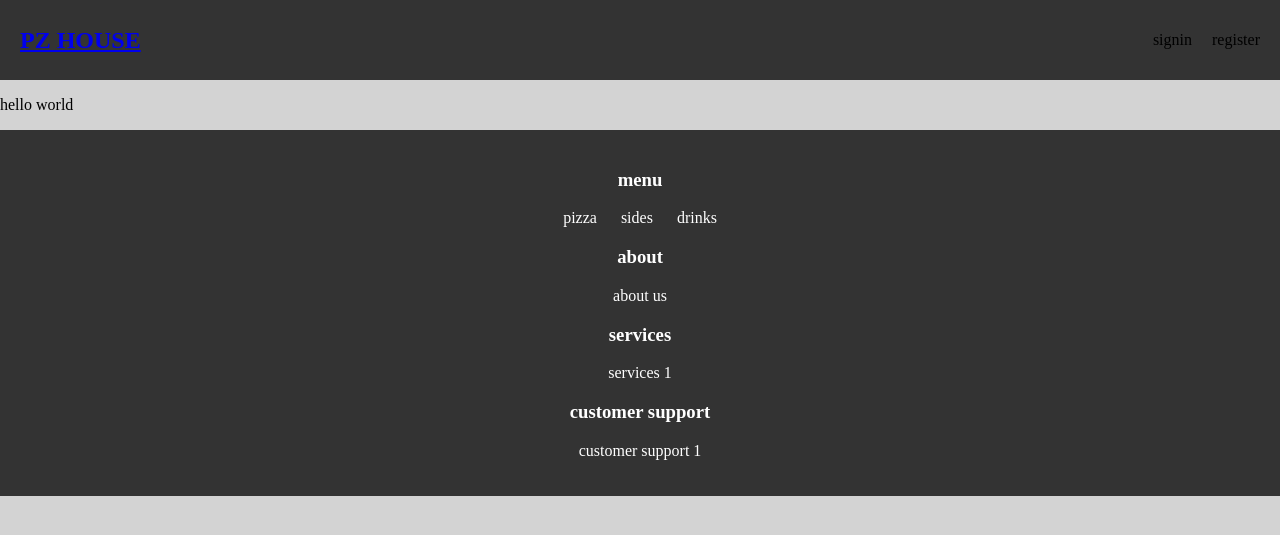
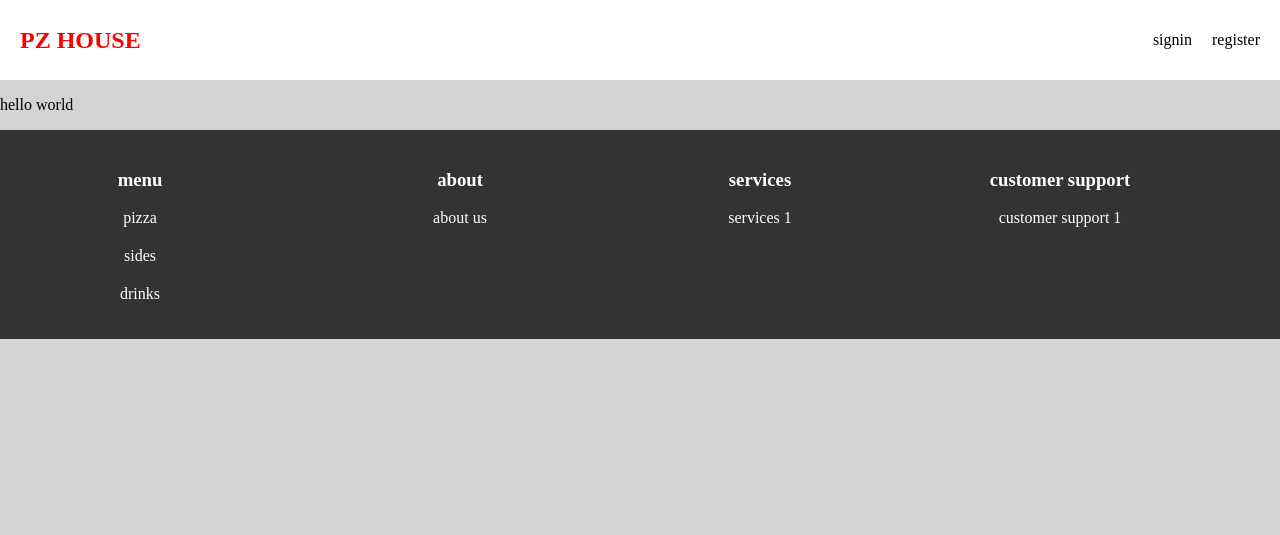
Before and after one commit to Omovigo/pizza_app, a Django app: page / in a window 1280 px wide. Shown: the top 535 px of the page. Run offline with Django 4.2, Linux system fonts and the light colour scheme.

Commit message:
base html and css fixed

```diff
--- a/pizza_app/static/css/main.css
+++ b/pizza_app/static/css/main.css
@@ -6,7 +6,7 @@ body {
 }
 
 nav {
-    background-color: #333; /* Dark background color for the navigation bar */
+    background-color: white; /* Dark background color for the navigation bar */
     height: 80px;
     width: 100%;
     display: flex; /* To make the logo and links align horizontally */
@@ -14,13 +14,15 @@ nav {
     align-items: center; /* To vertically center elements */
 }
 
-label.logo {
+label.logo a {
+    text-decoration: none;
     color: red;
     font-size: 24px;
     font-weight: bold;
     text-transform: uppercase;
     margin-left: 20px;
 }
+
 
 nav ul {
     list-style: none;
@@ -46,16 +48,21 @@ footer {
     color: white;
     padding: 20px;
     text-align: center;
+    display: flex;
+    flex-direction: column;
+
 }
 
 footer ul {
     list-style: none;
     padding: 0;
+    display: grid; /* Use CSS Grid for the footer */
+    grid-template-columns: repeat(auto-fit, minmax(200px, 1fr)); /* Create columns with a minimum width of 200px and a maximum of 1fr */
+    grid-gap: 20px; /* Add gap between grid items */
 }
 
 footer ul li {
-    display: inline;
-    margin: 0 10px;
+    display: block;
 }
 
 footer ul li a {
@@ -66,3 +73,52 @@ footer ul li a {
 footer ul li a:hover {
     color: #ff0000; /* Change link color on hover */
 }
+
+.container{
+    display: flex;
+    padding: 0;
+}
+
+.menu{
+    flex-grow: 1;
+    flex-basis: 60%;
+}
+.about{
+    flex-grow: 1;
+    flex-basis: 100%;
+}
+.services{
+    flex-grow: 1;
+    flex-basis: 100%;
+}
+.customer{
+    flex-grow: 1;
+    flex-basis: 100%;
+}
+.menu p{
+    line-height: 1;
+}
+/* Responsive styles */
+@media only screen and (max-width: 768px) {
+    /* Adjust styles for screens with a maximum width of 768px (e.g., tablets and mobile devices) */
+
+    /* Reduce the height of the navigation bar for smaller screens */
+    nav {
+        height: 60px;
+    }
+
+    /* Center the logo in the navigation bar for smaller screens */
+    label.logo {
+        margin: 0 auto;
+    }
+
+    /* Make the navigation links appear in a vertical list for smaller screens */
+    nav ul {
+        flex-direction: column;
+        margin-right: 0;
+    }
+
+    nav ul li {
+        margin: 10px 0;
+    }
+}
--- a/pizza_app/templates/pizza_app/base.html
+++ b/pizza_app/templates/pizza_app/base.html
@@ -15,7 +15,8 @@
         </nav>
         {% block content %}{% endblock content %}
         <footer>
-            <section>
+            <main class="container">
+                <section class="menu">
                     <h3>menu</h3>
                     <ul>
                         <li>pizza</li>
@@ -23,24 +24,25 @@
                         <li>drinks</li>
                     </ul>
                 </section>
-            <section>
+                <section class="about">
                     <h3>about</h3>
                     <ul>
                         <li>about us</li>
                     </ul>
-            </section>
+                </section class="services">
                 <section>
                     <h3>services</h3>
                     <ul>
                         <li>services 1</li>
                     </ul>
                 </section>
-            <section>
+                <section class="customer">
                     <h3>customer support</h3>
                     <ul>
                         <li>customer support 1</li>
                     </ul>
                 </section>
+            </main>
         </footer>
     </body>
 </html>
--- a/pizza_app/templates/pizza_app/index.html
+++ b/pizza_app/templates/pizza_app/index.html
@@ -3,8 +3,6 @@
 <html>
     <head>
         <title>index</title>
-        {% load static %}
-        <link rel="stylesheet" href="{% static 'css/main.css' %}" type="text/css">
     </head>
     <body>
 
```
Lines whose indentation alone changed are shown as unchanged.
